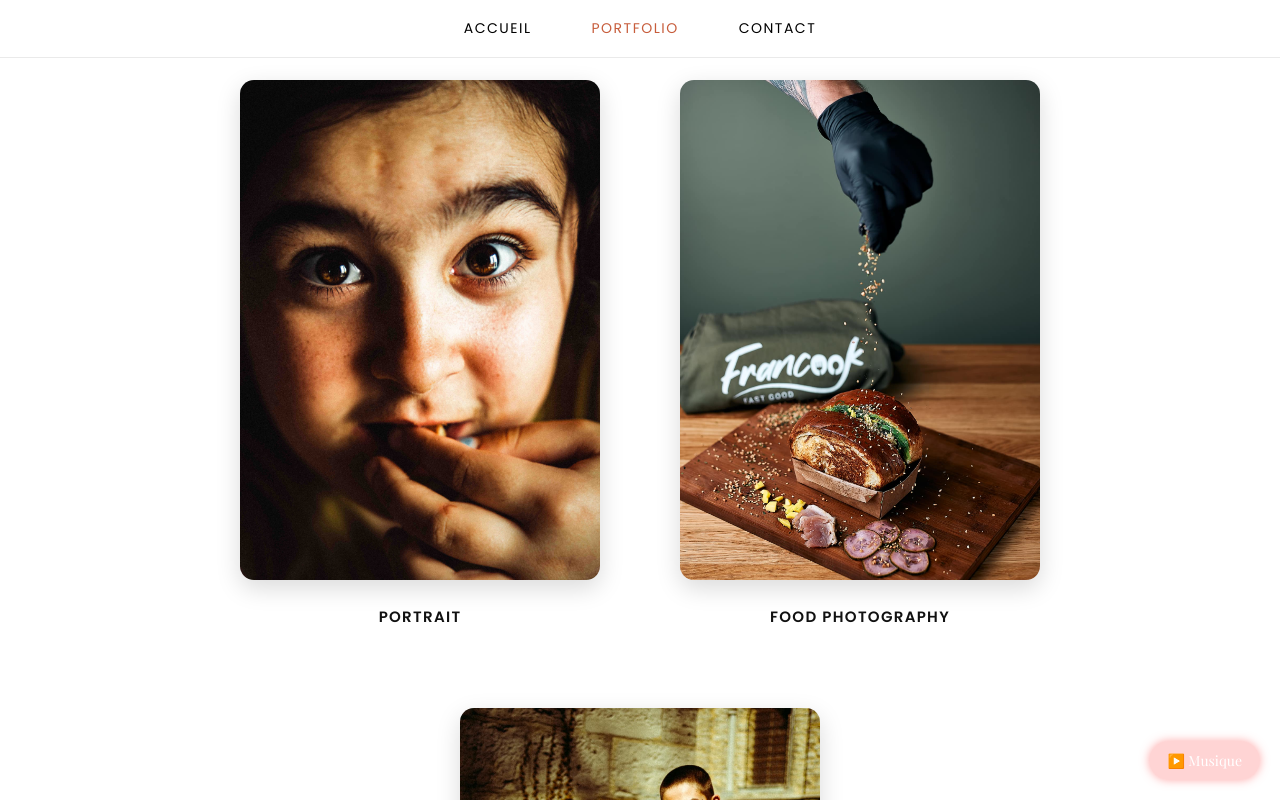
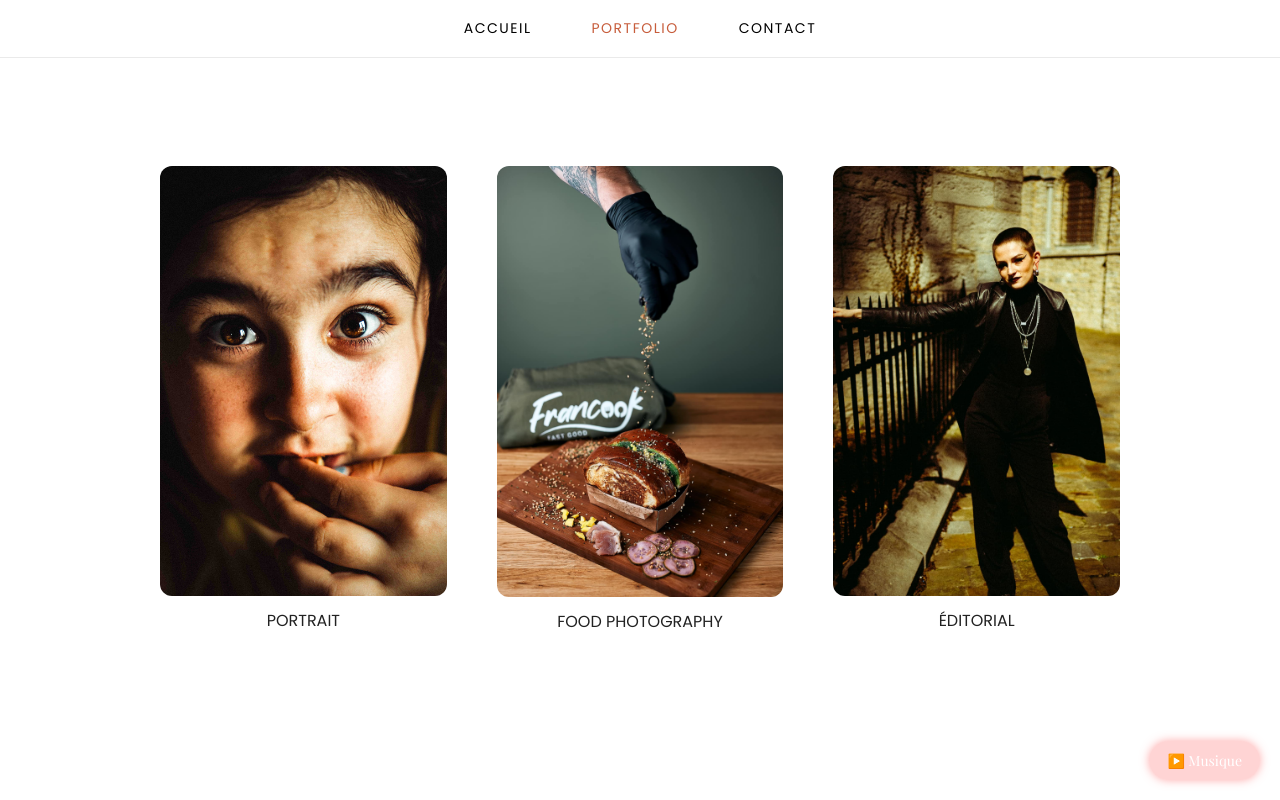
Before and after one commit to yoanndenis0912/portfolio-yoanndenisphotographie, a React (Vite) app: page /portfolio in a window 1280 px wide. Built offline with nearby package versions, Linux system fonts and the light colour scheme.

Commit message:
mise à jour

```diff
--- a/src/components/Gallery.css
+++ b/src/components/Gallery.css
@@ -1,49 +1,25 @@
-/* Patchwork masonry grid */
+/* Grille des images */
 .gallery-grid {
-  column-count: 4; /* nombre de colonnes sur desktop */
-  column-gap: 0; /* collage total */
-  width: 100%;
+  display: grid;
+  grid-template-columns: repeat(auto-fill, minmax(300px, 1fr)); /* taille contrôlée */
+  gap: 0;
+  justify-items: center;
+  align-items: center;
 }
 
-@media (max-width: 1200px) {
-  .gallery-grid {
-    column-count: 3;
-  }
-}
-
-@media (max-width: 800px) {
-  .gallery-grid {
-    column-count: 2;
-  }
-}
-
-@media (max-width: 500px) {
-  .gallery-grid {
-    column-count: 1;
-  }
-}
-
+/* Miniatures d’images */
 .gallery-thumb {
   width: 100%;
-  display: inline-block;
+  height: 100%;
+  object-fit: cover; /* évite la déformation */
+  border-radius: 0 !important; /* supprime définitivement les coins arrondis */
   margin: 0;
   padding: 0;
-  border: none;
-  cursor: pointer;
   transition: transform 0.3s ease, opacity 0.3s ease;
-  break-inside: avoid; /* empêche les coupures entre colonnes */
-  vertical-align: top; /* supprime les petits espaces verticaux */
-}
-
-.gallery-thumb img {
-  width: 100%;
-  display: block; /* supprime les espaces blancs entre les images */
-  margin: 0;
-  padding: 0;
 }
 
 .gallery-thumb:hover {
-  transform: scale(1.02);
+  transform: scale(1.03);
   opacity: 0.9;
 }
 
@@ -54,18 +30,25 @@
   left: 0;
   width: 100%;
   height: 100%;
-  background: rgba(0, 0, 0, 0.9);
+  background: rgba(0, 0, 0, 0.95);
   display: flex;
   justify-content: center;
   align-items: center;
-  z-index: 1000;
+  z-index: 9999;
+  animation: fadeIn 0.6s ease forwards;
 }
 
+/* Image principale du carrousel */
 .carousel-image {
-  max-width: 90%;
-  max-height: 80%;
-  border-radius: 10px;
-  box-shadow: 0 0 20px rgba(255, 255, 255, 0.3);
+  max-width: 80%;
+  max-height: 85%;
+  border-radius: 0 !important;
+  transition: opacity 0.8s ease-in-out;
+  opacity: 1;
+}
+
+.carousel-image.fade {
+  opacity: 0;
 }
 
 /* Boutons navigation */
@@ -79,32 +62,24 @@
   border: none;
   cursor: pointer;
   padding: 0 20px;
-  z-index: 1010;
-  transition: color 0.3s ease;
+  z-index: 10000;
+  transition: transform 0.2s ease, color 0.2s ease;
 }
 
 .nav-btn:hover {
+  transform: translateY(-50%) scale(1.2);
   color: #f5a623;
 }
 
 .nav-btn.left {
-  left: 20px;
+  left: 15px;
 }
 
 .nav-btn.right {
-  right: 20px;
+  right: 15px;
 }
 
-.carousel-image {
-  box-shadow: 0 10px 40px rgba(0, 0, 0, 0.5);
-  border-radius: 8px;
-  transition: opacity 1s ease-in-out;
-}
-
-.carousel-overlay {
-  animation: fadeIn 0.5s ease-in-out;
-}
-
+/* Animation du fondu du carrousel */
 @keyframes fadeIn {
   from {
     opacity: 0;
@@ -113,22 +88,3 @@
     opacity: 1;
   }
 }
-
-/* Effet d'apparition en fondu / slide-up */
-.gallery-thumb {
-  opacity: 0;
-  transform: translateY(30px);
-  transition: opacity 0.8s ease, transform 0.8s ease;
-}
-
-.gallery-thumb.visible {
-  opacity: 1;
-  transform: translateY(0);
-}
-
-/* Zoom subtil au survol */
-.gallery-thumb:hover {
-  transform: scale(1.03);
-  transition: transform 0.3s ease;
-  z-index: 2;
-}
--- a/src/pages/Portfolio.css
+++ b/src/pages/Portfolio.css
@@ -1,81 +1,163 @@
-/* ===============================
-   STYLE GLOBAL PORTFOLIO
-   =============================== */
+/* === PAGE PORTFOLIO === */
+.portfolio {
+  min-height: 100vh;
+  display: flex;
+  flex-direction: column;
+  align-items: center;
+  justify-content: flex-start;
+  padding: 80px 40px;
+  background: #fff;
+}
 
+.portfolio-grid {
+  display: grid;
+  grid-template-columns: repeat(auto-fit, minmax(320px, 1fr));
+  gap: 60px;
+  justify-items: center;
+  width: 100%;
+  max-width: 1400px;
+}
+
+.portfolio-card {
+  text-align: center;
+  text-decoration: none;
+  color: #000;
+  transition: transform 0.3s ease, box-shadow 0.3s ease;
+}
+
+.portfolio-card:hover {
+  transform: translateY(-5px);
+  box-shadow: 0 10px 25px rgba(0, 0, 0, 0.1);
+}
+
+.portfolio-thumb {
+  width: 100%;
+  max-width: 340px;
+  height: 460px;
+  overflow: hidden;
+  border-radius: 10px;
+}
+
+.portfolio-thumb img {
+  width: 100%;
+  height: 100%;
+  object-fit: cover;
+}
+
+.portfolio-title {
+  margin-top: 12px;
+  font-size: 1.1rem;
+  font-weight: 700;
+  text-transform: uppercase;
+  letter-spacing: 1px;
+}
+
+/* Centrage et style harmonisé */
 .portfolio {
   display: flex;
   justify-content: center;
   align-items: center;
   flex-direction: column;
   min-height: 100vh;
-  background-color: #fff;
-  padding: 80px 40px;
+  background: #fff;
 }
 
-/* ===============================
-   GRILLE DES CATÉGORIES
-   =============================== */
 .portfolio-grid {
-  display: flex;
-  justify-content: center;
-  align-items: flex-start;
-  gap: 80px;
-  flex-wrap: wrap;
-  max-width: 1400px;
-  margin: 0 auto;
-  opacity: 0;
-  transform: translateY(40px);
-  animation: fadeUp 3s ease forwards;
+  display: grid;
+  grid-template-columns: repeat(auto-fit, minmax(280px, 1fr));
+  gap: 50px;
+  width: 80%;
+  max-width: 1200px;
+  justify-items: center;
 }
 
-/* Animation d’apparition fluide */
-@keyframes fadeUp {
-  to {
+.portfolio-card {
+  text-align: center;
+  text-decoration: none;
+  color: inherit;
+  font-family: "Poppins", sans-serif; /* même police que navbar */
+  transition: transform 0.3s ease;
+}
+
+.portfolio-card:hover {
+  transform: scale(1.03);
+}
+
+.thumb img {
+  width: 100%;
+  border-radius: 10px;
+  box-shadow: 0 4px 20px rgba(0, 0, 0, 0.15);
+}
+
+.card-title {
+  margin-top: 12px;
+  font-weight: 400;
+  text-transform: uppercase;
+  font-size: 1rem;
+  color: #222;
+}
+
+/* === Correction esthétique des cartes === */
+.portfolio-card {
+  text-align: center;
+  text-decoration: none;
+  color: inherit;
+  font-family: "Poppins", sans-serif;
+  transition: transform 0.3s ease, box-shadow 0.3s ease;
+  background: transparent; /* ❌ enlève le fond blanc */
+  border-radius: 12px; /* ✅ coins arrondis */
+}
+
+.portfolio-card:hover {
+  transform: scale(1.03);
+  box-shadow: 0 8px 24px rgba(0, 0, 0, 0.15); /* ✅ effet doux au survol */
+}
+
+.thumb img {
+  width: 100%;
+  border-radius: 12px; /* ✅ même arrondi que la carte */
+  box-shadow: none; /* enlève tout contour blanc résiduel */
+  display: block;
+}
+
+/* === Effet de fondu et éclaircissement des images au survol === */
+.thumb img {
+  width: 100%;
+  border-radius: 12px;
+  box-shadow: none;
+  display: block;
+  transition: transform 0.4s ease, filter 0.4s ease, opacity 0.4s ease;
+}
+
+.thumb img:hover {
+  transform: scale(1.05); /* léger zoom */
+  filter: brightness(1.15); /* éclaircissement subtil */
+  opacity: 0.9; /* effet fondu léger */
+}
+
+/* === Animation d’apparition en fondu + montée === */
+@keyframes fadeSlideUp {
+  0% {
+    opacity: 0;
+    transform: translateY(20px);
+  }
+  100% {
     opacity: 1;
     transform: translateY(0);
   }
 }
 
-/* ===============================
-   CARTES DES CATÉGORIES
-   =============================== */
 .portfolio-card {
-  display: flex;
-  flex-direction: column;
-  align-items: center;
-  text-decoration: none;
-  color: #000;
-  transition: transform 0.4s ease, box-shadow 0.4s ease;
+  animation: fadeSlideUp 1s ease forwards;
+  opacity: 0;
 }
 
-.portfolio-card:hover {
-  transform: translateY(-10px);
+.portfolio-card:nth-child(1) {
+  animation-delay: 0.3s;
 }
-
-/* IMAGES DES CATÉGORIES */
-.thumb img {
-  width: 360px; /* 🔥 taille augmentée */
-  height: 500px; /* 🔥 hauteur augmentée */
-  object-fit: cover;
-  border-radius: 14px;
-  box-shadow: 0 8px 24px rgba(0, 0, 0, 0.15);
-  transition: transform 0.4s ease, box-shadow 0.4s ease;
+.portfolio-card:nth-child(2) {
+  animation-delay: 0.6s;
 }
-
-.thumb img:hover {
-  transform: scale(1.05);
-  box-shadow: 0 10px 30px rgba(0, 0, 0, 0.25);
+.portfolio-card:nth-child(3) {
+  animation-delay: 0.9s;
 }
-
-/* ===============================
-   TITRES DES CATÉGORIES
-   =============================== */
-.card-title {
-  margin-top: 18px;
-  font-family: "Poppins", sans-serif;
-  font-size: 15px;
-  font-weight: 600;
-  letter-spacing: 1.3px;
-  text-transform: uppercase;
-  color: #111;
-}
--- a/src/pages/Portfolio.jsx
+++ b/src/pages/Portfolio.jsx
@@ -1,6 +1,7 @@
 import React from "react";
 import { Link } from "react-router-dom";
 import "./Portfolio.css";
+import { motion } from "framer-motion";
 
 const categories = [
   { title: "Portrait", slug: "portrait", img: "/photo/portrait/portrait1.jpg" },
@@ -10,10 +11,19 @@ const categories = [
 
 export default function Portfolio() {
   return (
-    <section className="portfolio">
+    <motion.section
+      className="portfolio"
+      initial={{ opacity: 0, y: 30 }}
+      animate={{ opacity: 1, y: 0 }}
+      transition={{ duration: 0.8, ease: "easeOut" }}
+    >
       <div className="portfolio-grid">
         {categories.map((c) => (
-          <Link key={c.slug} to={`/portfolio/${c.slug}`} className="portfolio-card">
+          <Link
+            key={c.slug}
+            to={`/portfolio/${c.slug}`}
+            className="portfolio-card"
+          >
             <div className="thumb">
               <img src={c.img} alt={c.title} />
             </div>
@@ -21,6 +31,6 @@ export default function Portfolio() {
           </Link>
         ))}
       </div>
-    </section>
+    </motion.section>
   );
 }
--- a/src/router/AnimatedRoutes.jsx
+++ b/src/router/AnimatedRoutes.jsx
@@ -1,19 +1,59 @@
-import React from "react";
-import { Routes, Route } from "react-router-dom";
+import { Routes, Route, useLocation } from "react-router-dom";
+import { AnimatePresence, motion } from "framer-motion";
 import Home from "../pages/Home";
 import Portfolio from "../pages/Portfolio";
 import Category from "../pages/Category";
 import Contact from "../pages/Contact";
 
-export default function AnimatedRoutes() {
+const pageTransition = {
+  initial: { opacity: 0 },
+  animate: { opacity: 1 },
+  exit: { opacity: 0 },
+  transition: { duration: 0.8, ease: "easeInOut" },
+};
+
+function AnimatedRoutes() {
+  const location = useLocation();
+
   return (
-    <Routes>
-      <Route path="/" element={<Home />} />
-      <Route path="/portfolio" element={<Portfolio />} />
-      <Route path="/portfolio/:slug" element={<Category />} />
-      <Route path="/contact" element={<Contact />} />
-      {/* route par défaut pour éviter l'écran vide */}
-      <Route path="*" element={<Home />} />
-    </Routes>
+    <AnimatePresence mode="wait">
+      <Routes location={location} key={location.pathname}>
+        <Route
+          path="/"
+          element={
+            <motion.div {...pageTransition}>
+              <Home />
+            </motion.div>
+          }
+        />
+        <Route
+          path="/portfolio"
+          element={
+            <motion.div {...pageTransition}>
+              <Portfolio />
+            </motion.div>
+          }
+        />
+        <Route
+  path="/portfolio/:slug"
+  element={
+    <motion.div {...pageTransition}>
+      <Category />
+    </motion.div>
+  }
+/>
+        />
+        <Route
+          path="/contact"
+          element={
+            <motion.div {...pageTransition}>
+              <Contact />
+            </motion.div>
+          }
+        />
+      </Routes>
+    </AnimatePresence>
   );
 }
+
+export default AnimatedRoutes;
```
Also changed, not shown: src/components/Gallery.jsx (+79 -24 lines).
